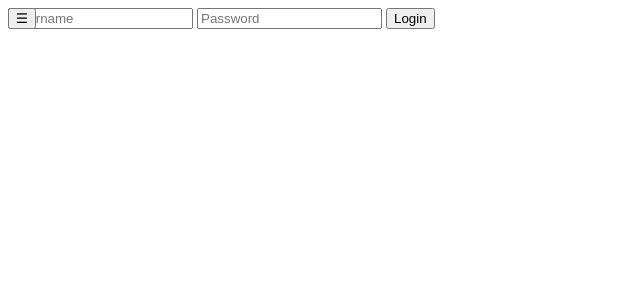
After one commit to paavoto7/SaGeCrack, a Flask app: page /login in a window 1280 px wide. The commit adds this page. Shown: the top 300 px of the page, without its empty margins (0-640 px from the left). Run offline with Flask 2, Linux system fonts and the light colour scheme.

Commit message:
Improvements

```diff
--- a/app.py
+++ b/app.py
@@ -1,10 +1,16 @@
-from flask import Flask, redirect, render_template, request, jsonify
+from re import X
+from flask import Flask, redirect, render_template, request, jsonify, session
+from flask_session import Session
 
 from functions import cracker # generator
+from database import login
 
 # Configure application
 app = Flask(__name__)
 
+app.config["SESSION_PERMANENT"] = False
+app.config["SESSION_TYPE"] = "filesystem"
+Session(app)
 
 @app.route("/")
 def cracking():
@@ -48,5 +54,26 @@ def gen():
 #         return render_template("generator.html", passw=passw)
 
 
+@app.route("/login", methods=["GET", "POST"])
+def log():
+
+    session.clear()
+
+    if request.method =="GET":
+        return render_template("login.html")
+    else:
+        uname = request.form.get("uname")
+        passw = request.form.get("passw")
+        # check if credidentials provided
+        if not uname or not passw:
+            return redirect("/login")
+        islogged = login(uname, passw)
+        if islogged == False:
+            return redirect("/login")
+        else:
+            session["user_id"] = islogged["id"]
+            return render_template("index.html")
+
+
 if __name__ == "__main__":
     app.run(ssl_context='adhoc')
--- a/templates/layout.html
+++ b/templates/layout.html
@@ -14,6 +14,7 @@
             <a href="/">Home</a>
             <a href="/generator">Generator</a>
             <a href="/cracker">Cracker</a>
+            <a href="/login">Login</a>
         </div>
         <button onclick="OpenNav()" class="openbtn">&#9776;</button>
         {% block body %}{% endblock %}
--- /dev/null
+++ b/templates/login.html
@@ -0,0 +1,9 @@
+{% extends "layout.html" %}
+
+{% block body %}
+    <form action="/login" method="post">
+        <input name="uname" type="text" autocomplete="off" required placeholder="Username">
+        <input name="passw" type="password" autocomplete="off" required placeholder="Password">
+        <button type="submit">Login</button>
+    </form>
+{% endblock %}
```
Also changed, not shown: database.py (added, +13 -0 lines), functions.py (+11 -0 lines), test.db (added), 1 other file.
